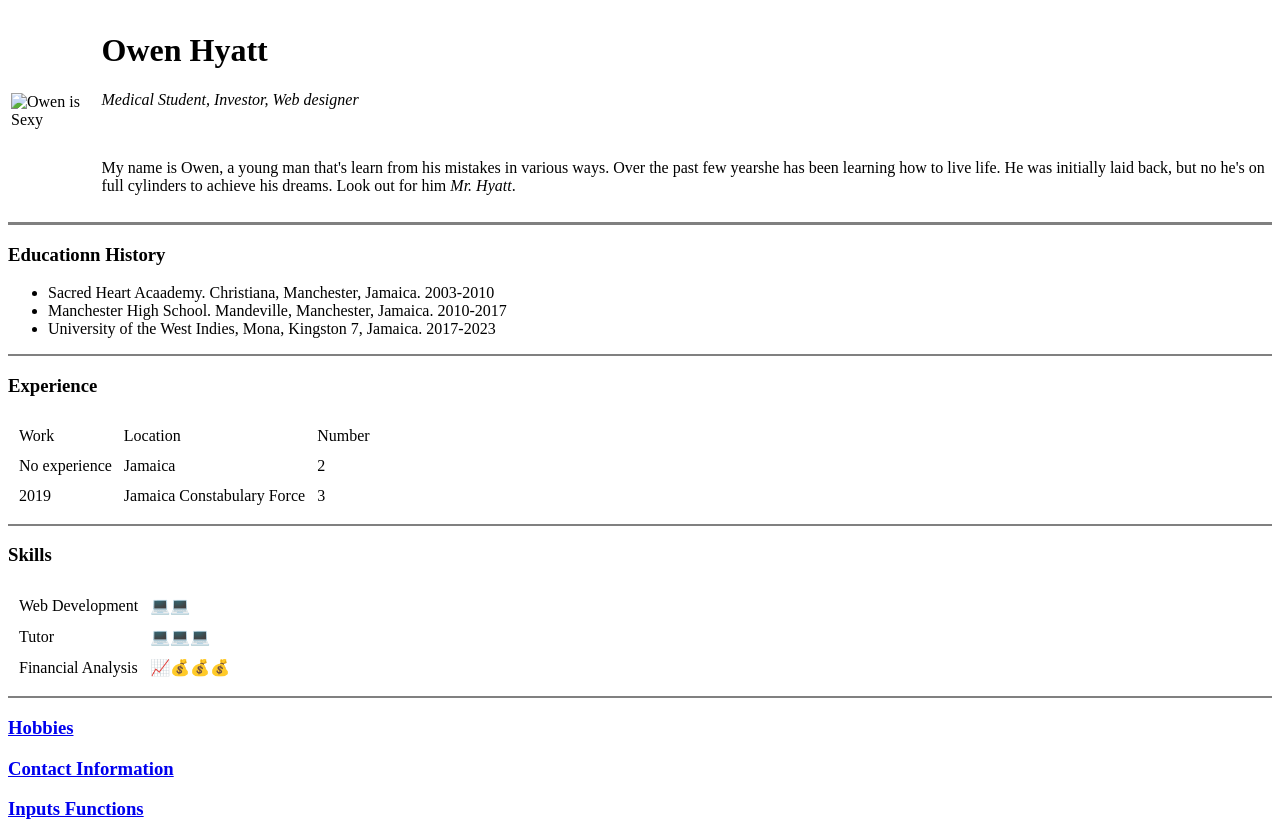
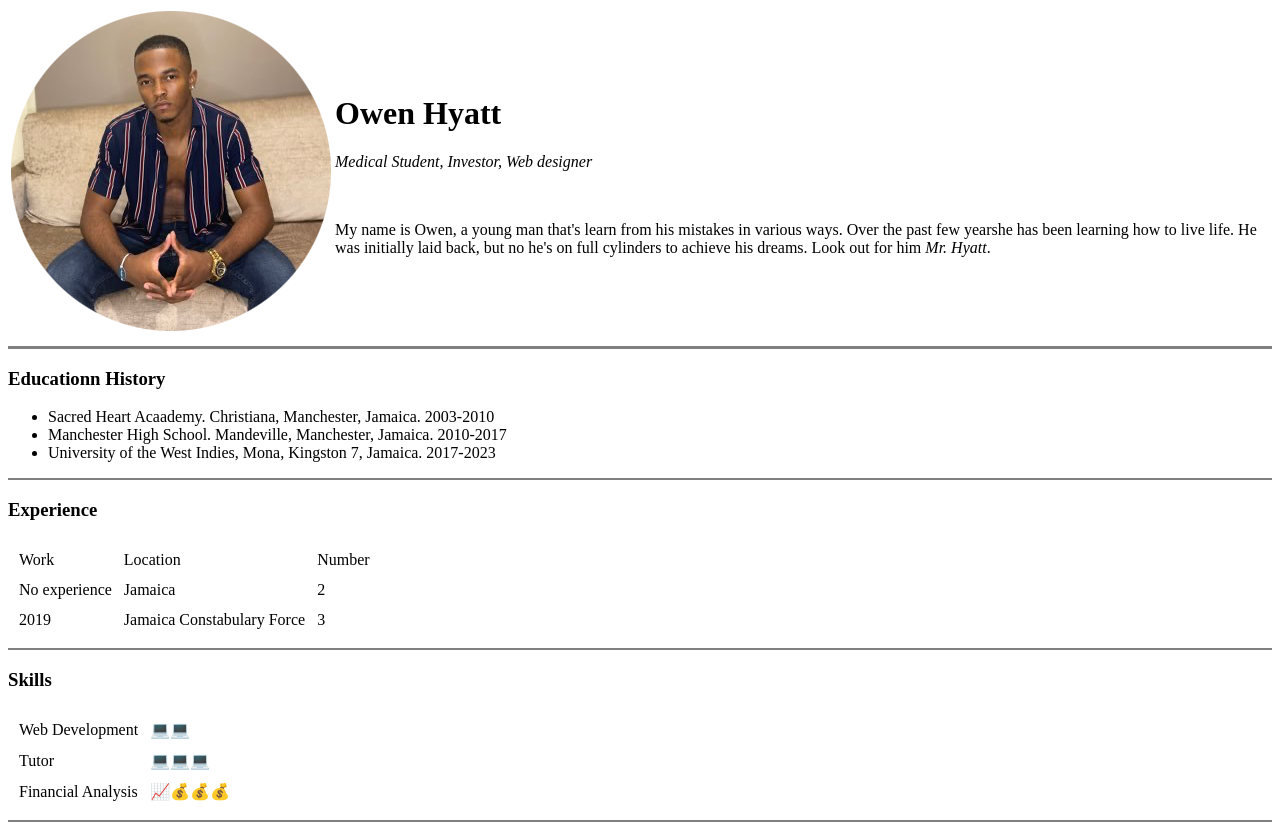
Before and after one commit to Vndrejr/CV, a plain HTML site: page index.html in a window 1280 px wide. Shown: the top 822 px of the page. Drawn offline with Linux system fonts and the light colour scheme.

Commit message:
Updated For Image

```diff
--- a/index.html
+++ b/index.html
@@ -9,7 +9,7 @@
 <body>
     <table>
         <tr>
-            <td><img src="Images/FreshBoss-modified.png" alt="Owen is Sexy"></td>
+            <td><img src="FreshBoss-modified.png" alt="Owen is Sexy"></td>
             <td><h1>Owen Hyatt</h1>
                 <p><em>Medical Student, Investor, Web designer</em></p>
                 <br>
```
